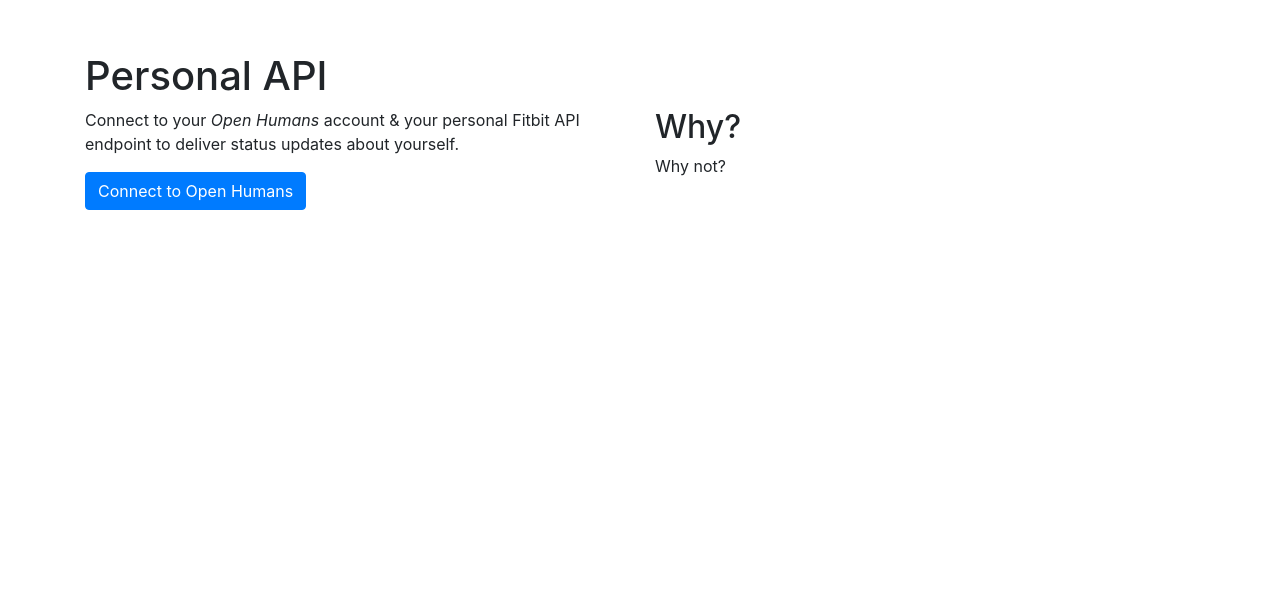
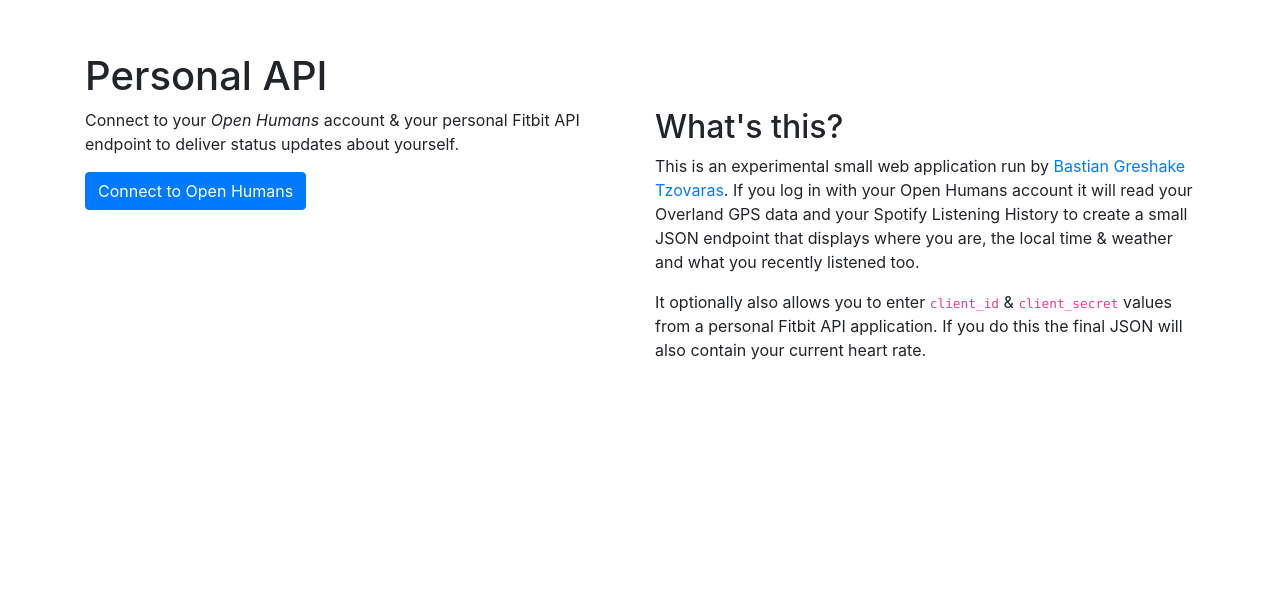
Before and after one commit to gedankenstuecke/personal-api, a Django app: template main/templates/main/index.html in a window 1280 px wide. Shown: the part 56-658 px from the top of the page. Run offline with Django 3.2, Linux system fonts and the light colour scheme; the template is opened without the code that fills it, so the values that code supplies are empty; some libraries are stand-ins or nearby versions.

Commit message:
make more proper templates

```diff
--- a/main/templates/main/index.html
+++ b/main/templates/main/index.html
@@ -15,9 +15,15 @@
     </a>
   </div>
   <div class="col-md">
-    <h2>Why?</h2>
+    <h2>What's this?</h2>
     <p>
-    Why not?
+    This is an experimental small web application run by <a href="https://tzovar.as">Bastian Greshake Tzovaras</a>.
+    If you log in with your Open Humans account it will read your Overland GPS data and your Spotify Listening History
+    to create a small JSON endpoint that displays where you are, the local time & weather and what you recently listened too.
+    </p>
+    <p>
+    It optionally also allows you to enter <code>client_id</code> & <code>client_secret</code> values from a personal Fitbit API application.
+    If you do this the final JSON will also contain your current heart rate.
     </p>
   </div>
 </div>
```
Also changed, not shown: main/templates/main/about.html (added, +16 -0 lines).
